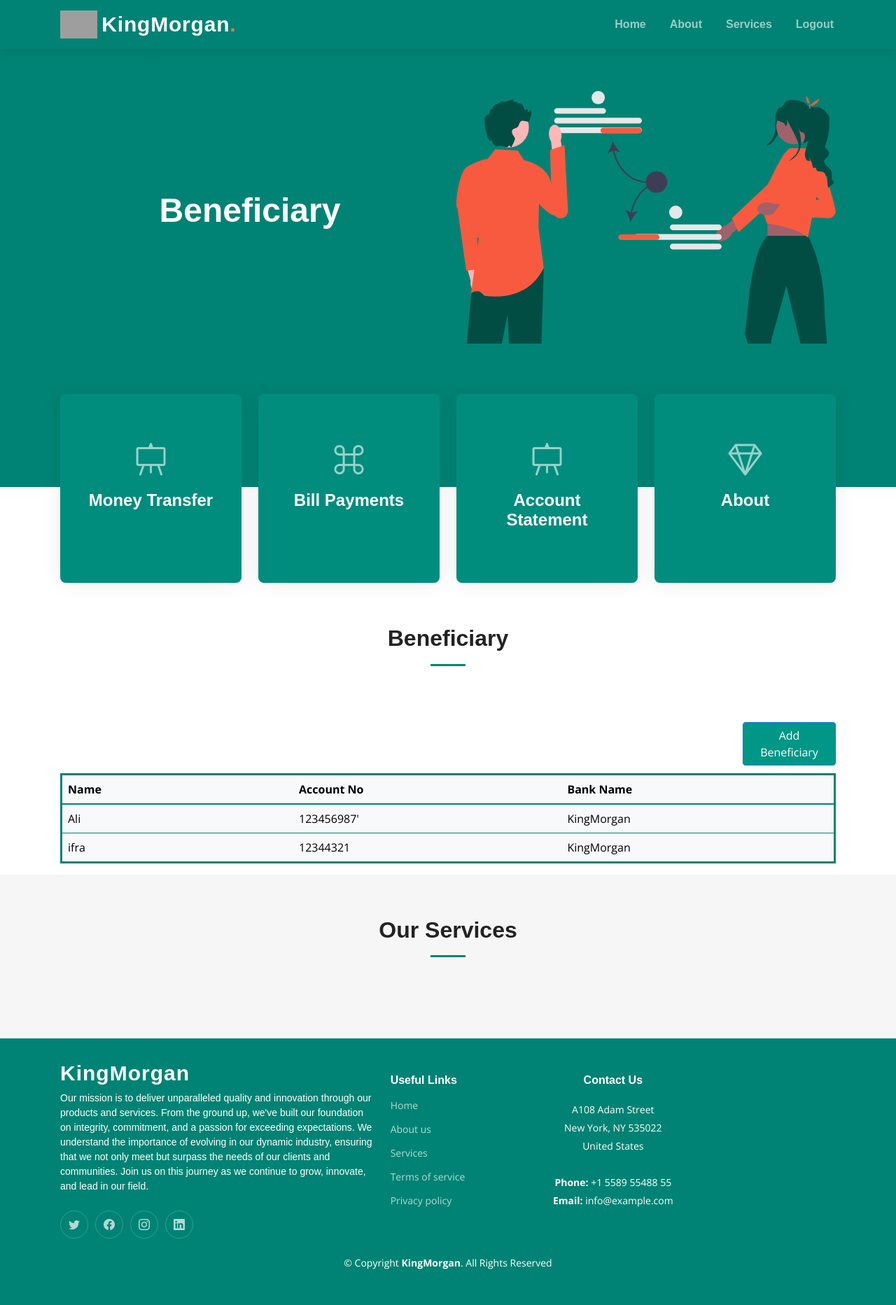
After one commit to zaidiali9/SE-Project, a Django app: template app/templates/Dashboard/beneficiary.html in a window 1280 px wide. The commit adds this page. Shown: the whole page at 70% size. Run offline with Django 4.2, Linux system fonts and the light colour scheme; the template is opened without the code that fills it: values that come from a table or form of the project are taken from there, others are empty; data comes from the database, SQL or seed files in the repository; both versions use the stored data as it was after the commit; some libraries are stand-ins or nearby versions; grey boxes are pictures that could not be loaded.

Commit message:
Configuration in beneficiary model and html and controller made

```diff
--- a/app/models.py
+++ b/app/models.py
@@ -77,9 +77,10 @@ class Banks(models.Model):
     swift_code = models.CharField(max_length=20,unique= True)
 
 class Beneficiary(models.Model):
+    user = models.ForeignKey(User, on_delete=models.CASCADE)
+    account_number = models.CharField(max_length=20, unique=True, default=0)
     name = models.CharField(max_length=100)
-    account_number = models.CharField(max_length=20)
-    # Other beneficiary-related fields
+    bank = models.ForeignKey(Banks, on_delete=models.CASCADE, default=11)  # No default value now
 
 class UserBeneficiaryRelationship(models.Model):
     user = models.ForeignKey(User, on_delete=models.CASCADE)
--- /dev/null
+++ b/app/templates/Dashboard/beneficiary.html
@@ -0,0 +1,95 @@
+{% extends 'Dashboard/index.html' %}
+{% load static %}
+
+{% block extra_head %}
+  <!-- Include Font Awesome CSS -->
+  <link href="https://cdnjs.cloudflare.com/ajax/libs/font-awesome/5.15.3/css/all.min.css" rel="stylesheet">
+{% endblock extra_head %}
+
+{% block title %}Beneficiary{% endblock title %}
+
+
+{% block hero %}<h2><span>Beneficiary</span></h2>{% endblock hero %}
+
+
+{% block content %}
+<div class="section-header">
+  <h2>Beneficiary</h2>
+</div>
+{% if messages %}
+  {% for message in messages %}
+    <div class="alert {% if message.tags == 'success' %}alert-success{% else %}alert-danger{% endif %} alert-dismissible fade show" role="alert">
+      {{ message }}
+      <button type="button" class="btn-close" data-bs-dismiss="alert" aria-label="Close"></button>
+    </div>
+  {% endfor %}
+{% endif %}
+
+<div class="container">
+    <div class="row">
+        <div class="col-12">
+            <a href="addbeneficiary/" class="btn btn-primary" style="background-color:#009786; margin-left: 88%; margin-bottom: 1%;">Add Beneficiary</a>
+        </div>
+    </div>
+    <div class="row">
+        <div class="col-12">
+            <table class="table table-borderless table-hover" style="border-collapse: collapse; border: 3px solid #008374;">
+                <!-- Table headers -->
+                <thead style="border-bottom: 2px solid #008374; background-color: #f8f9fa;">
+                    <tr>
+                        <th style="width: 30%; border-bottom: 1px solid #008374;">Name</th>
+                        <th style="border-bottom: 1px solid #008374;">Account No</th>
+                        <th style="border-bottom: 1px solid #008374;">Bank Name</th>
+                    </tr>
+                </thead>
+                <!-- Table body -->
+                <tbody style="border: 2px solid #008374; background-color: #f8f9fa;">
+                    {% for beneficiary in beneficiaries %}
+                    <tr style="border-bottom: 1px solid #008374;">
+                        <td>{{ beneficiary.name }}</td>
+                        <td>{{ beneficiary.account_number }}</td>
+                        <td>KingMorgan</td> <!-- Static bank name -->
+                    </tr>
+                    {% endfor %}
+                </tbody>
+            </table>
+        </div>
+    </div>
+</div>
+
+
+
+
+
+<section id="services" class="services sections-bg">
+  <div class="container" data-aos="fade-up">
+    <div class="section-header">
+      <h2>Our Services</h2>
+    </div>
+    <div class="row gy-4" data-aos="fade-up" data-aos-delay="100">
+      {% for service in services %}
+        <div class="col-lg-4 col-md-6">
+          {% if service.url %}
+            <a href="{% url service.url %}">
+          {% endif %}
+          <div class="service-item position-relative">
+            <div class="icon">
+              <i class="bi {{ service.icon }}"></i>
+            </div>
+            <h3>{{ service.name }}</h3>
+            {% if service.description %}
+              <p>{{ service.description }}</p>
+            {% endif %}
+          </div>
+          {% if service.url %}
+            </a>
+          {% endif %}
+        </div><!-- End Service Item -->
+      {% endfor %}
+    </div>
+  </div>
+</section>
+{% endblock content %}
+
+{% block extra_js %}
+{% endblock extra_js %}
--- a/app/templates/Dashboard/index.html
+++ b/app/templates/Dashboard/index.html
@@ -75,7 +75,7 @@
           <div class="col-xl-3 col-md-6" data-aos="fade-up" data-aos-delay="100">
             <div class="icon-box">
               <div class="icon"><i class="bi bi-easel"></i></div>
-              <h4 class="title"><a href="{% url 'fundtransfer' %}" class="stretched-link">Money Transfer</a></h4>
+              <h4 class="title"><a href="{% url 'beneficiary' %}" class="stretched-link">Money Transfer</a></h4>
             </div>
           </div>
           <!-- Icon Box for Analytics -->
--- a/app/urls.py
+++ b/app/urls.py
@@ -8,7 +8,8 @@ urlpatterns = [
     path('card/', views.card, name='carddetail'),
     path('fundtransfer/', views.fundtransfer, name='fundtransfer'),
     path('about/', views.about, name='about'),
-    path('accountInfo/',views.accountInfo,name="accountInfo"),
-    path('transactionDetails/',views.transactionDetails,name="transactionDetails"),
-    path('statement/', views.statement, name='statement')
+    path('accountInfo/', views.accountInfo, name="accountInfo"),
+    path('transactionDetails/', views.transactionDetails, name="transactionDetails"),
+    path('statement/', views.statement, name='statement'),
+    path('beneficiary/', views.beneficiary, name='beneficiary')
 ]
```
Also changed, not shown: app/views.py (+14 -2 lines), app/migrations/0010_beneficiary_bank_beneficiary_user_and_more.py (added), db.sqlite3.
